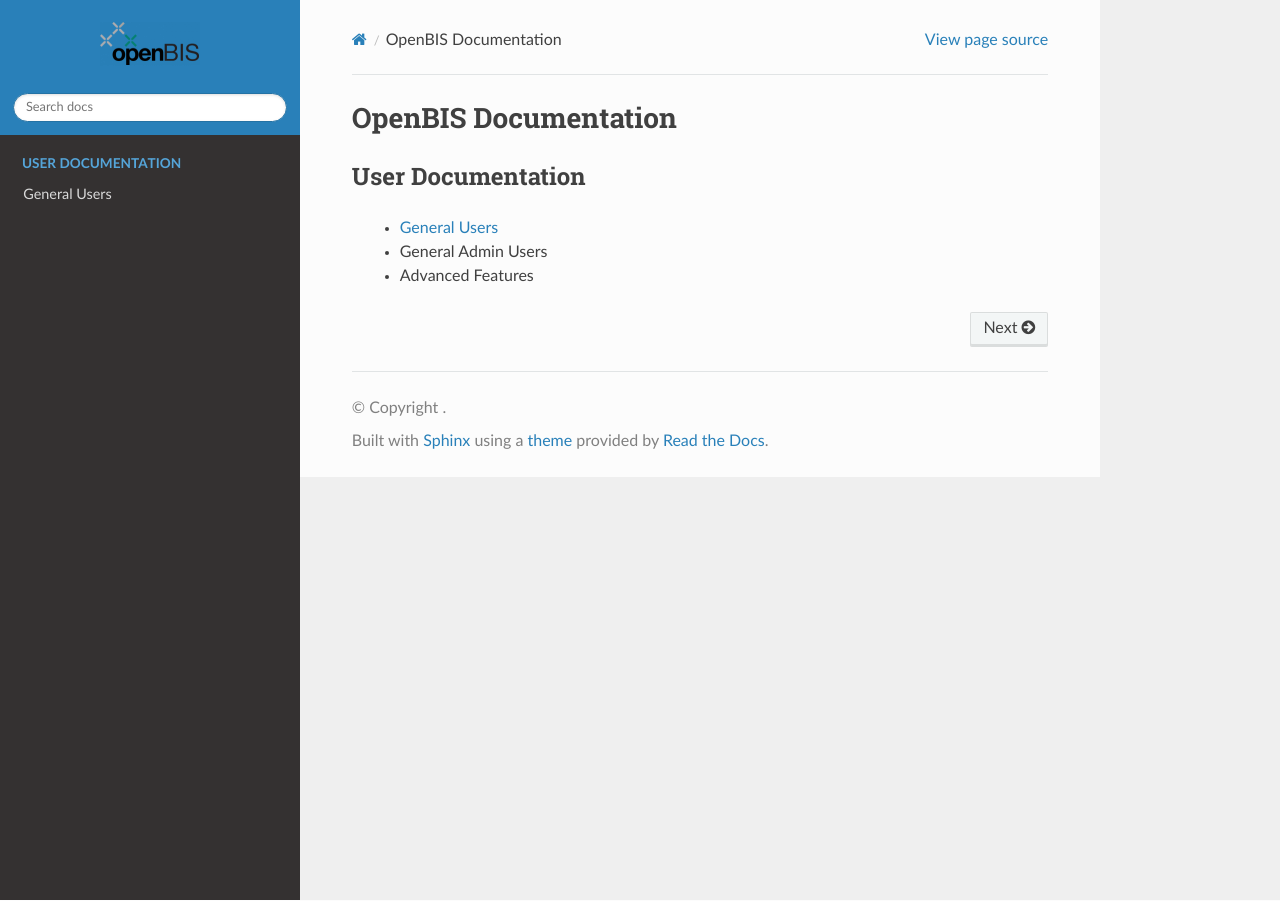
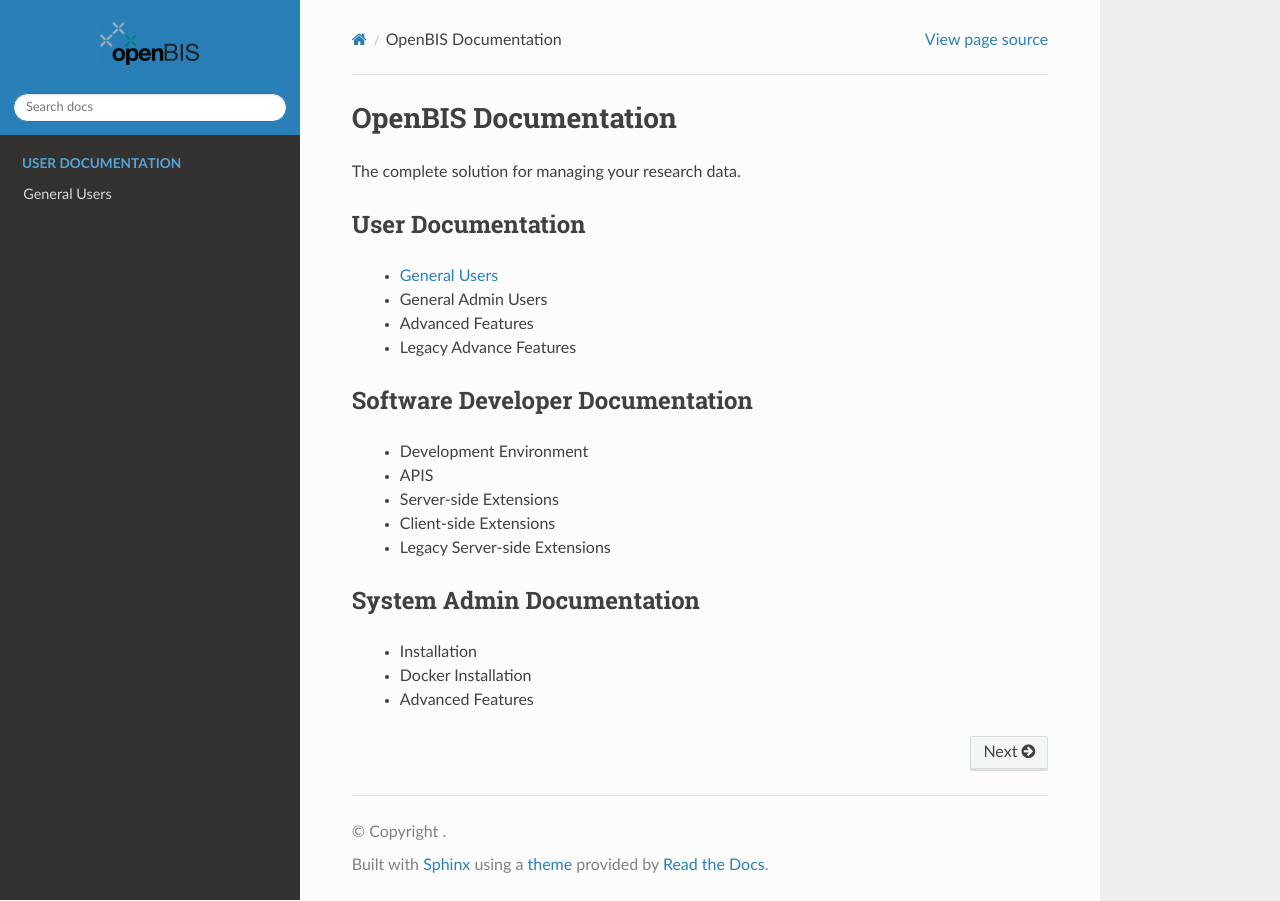
Before and after one commit to marcodeltufo/openbis-test-3, a Sphinx documentation site: the page built from docs/index.rst, in a window 1280 px wide. Built offline with Sphinx 7.4.7 and the Read the Docs theme 2.0.0, drawn with Linux system fonts in a browser that asks for light colours.

Commit message:
Update index.rst

```diff
--- a/docs/index.rst
+++ b/docs/index.rst
@@ -1,6 +1,8 @@
 #####################
 OpenBIS Documentation
 #####################
+
+The complete solution for managing your research data.
 
 .. toctree::
    :maxdepth: 4
@@ -14,3 +16,18 @@
    - :doc:`General Users </user-documentation/general-users/index>`
    - General Admin Users
    - Advanced Features
+   - Legacy Advance Features
+
+Software Developer Documentation
+================================
+   - Development Environment
+   - APIS
+   - Server-side Extensions
+   - Client-side Extensions
+   - Legacy Server-side Extensions
+
+System Admin Documentation
+==========================
+   - Installation
+   - Docker Installation
+   - Advanced Features
```
